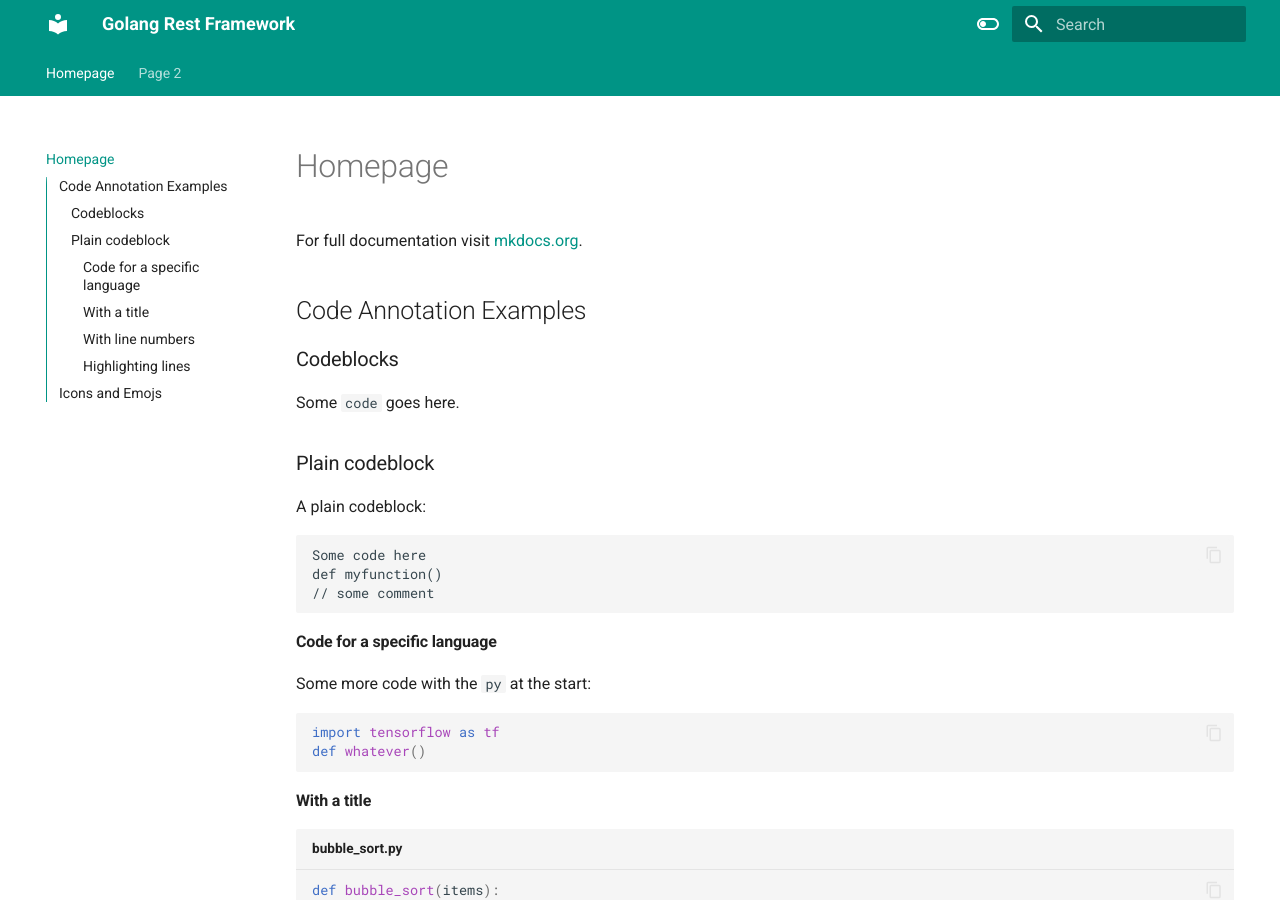
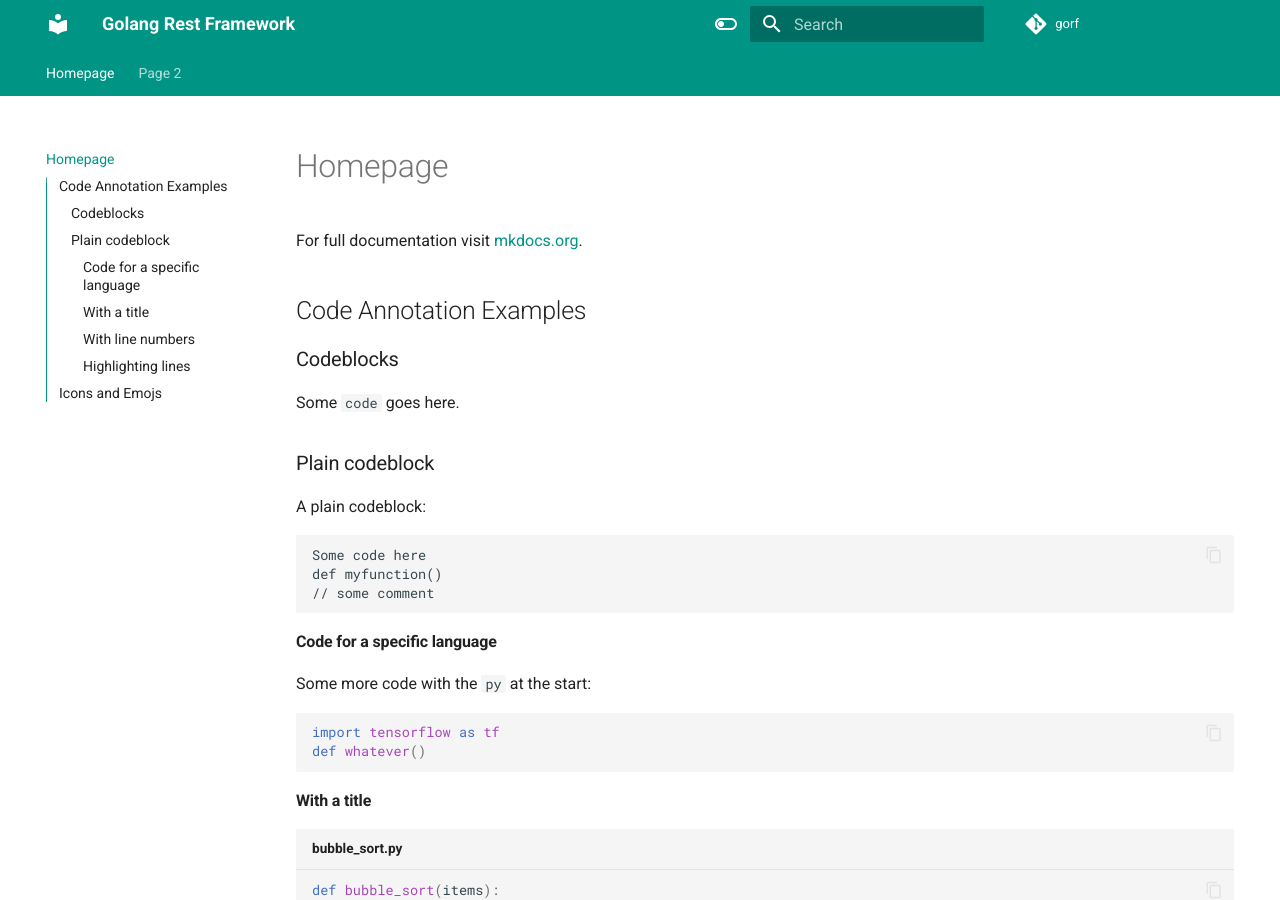
Before and after one commit to go-gorf/go-gorf.github.io, an MkDocs documentation site: the page built from docs/index.md, in a window 1280 px wide and 900 px high. Built offline with MkDocs 1.6.1 and Material for MkDocs 9.7.7, drawn with Linux system fonts in a browser that asks for light colours; emoji names are drawn with the system emoji font; comment, search, counter and statistics services are not loaded.

Commit message:
Update mkdocs.yml

```diff
--- a/mkdocs.yml
+++ b/mkdocs.yml
@@ -1,4 +1,7 @@
 site_name: Golang Rest Framework
+repo_name: gorf
+repo_url: https://github.com/go-gorf/gorf
+edit_uri: 'https://github.com/go-gorf/gorf'
 theme:
   name: material
   features:
```
